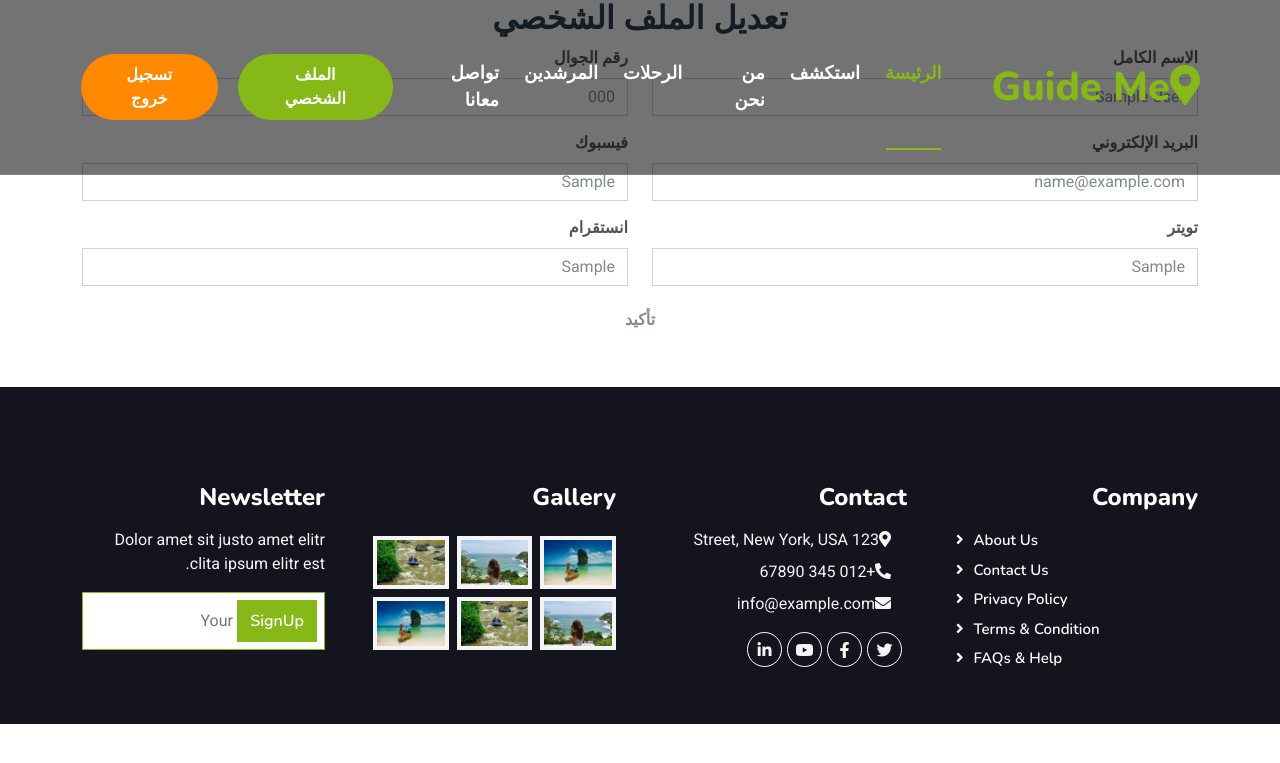
After one commit to aymonyz/trips, a PHP site: page /GuidePages/profile.php in a window 1280 px wide. The commit adds this page. Shown: the top 763 px of the page. Run offline with PHP 8.4, Linux system fonts and the light colour scheme; the visitor is signed in with stand-in values (Sample User, id 1); tables that the repository leaves empty or names only in its code hold one stand-in row (values such as "Sample post"); some libraries are stand-ins or nearby versions.

Commit message:
حفظ التعديلات المحلية

```diff
--- /dev/null
+++ b/GuidePages/profile.php
@@ -0,0 +1,137 @@
+<?php
+session_start();
+include '../db.php';
+
+// تحقق من تسجيل دخول العميل
+if (!isset($_SESSION['userId'])) {
+    header("Location: login.php");
+    exit();
+}
+
+$userId = $_SESSION['userId'];
+
+// جلب بيانات العميل من قاعدة البيانات
+$query = $pdo->prepare("
+    SELECT
+        user.name AS name,
+        user.emailAddress,
+        tourguide.phone,
+        tourguide.facebook,
+        tourguide.twitter,
+        tourguide.instagram
+    FROM
+        tourguide
+    INNER JOIN
+        user
+    ON
+        tourguide.guideId = user.userId
+    WHERE
+        tourguide.guideId = ?
+");
+
+$query->execute([$userId]);
+$user = $query->fetch(PDO::FETCH_ASSOC);
+
+if ($_SERVER['REQUEST_METHOD'] === 'POST') {
+    // استقبال البيانات من النموذج
+    $name = $_POST['name'];
+    $email = $_POST['emailAddress'];
+    $phone = $_POST['phone'];
+    $facebook = $_POST['facebook'];
+    $twitter = $_POST['twitter'];
+    $instagram = $_POST['instagram'];
+
+    // تحديث بيانات المستخدم في جدول user
+    $updateUserQuery = $pdo->prepare("UPDATE user SET name = ?, emailAddress = ? WHERE userId = ?");
+    $updateUserQuery->execute([$name, $email, $userId]);
+
+    // تحديث بيانات المرشد في جدول tourguide
+    $updateGuideQuery = $pdo->prepare("UPDATE tourguide SET phone = ?, facebook = ?, twitter = ?, instagram = ? WHERE guideId = ?");
+    $updateGuideQuery->execute([$phone, $facebook, $twitter, $instagram, $userId]);
+
+    echo "تم تحديث البيانات بنجاح!";
+}
+?>
+
+<!DOCTYPE html>
+<html lang="ar" dir="rtl">
+<head>
+    <meta charset="UTF-8">
+    <meta name="viewport" content="width=device-width, initial-scale=1.0">
+    <title>تعديل الملف الشخصي</title>
+    <link rel="stylesheet" href="../css/bootstrap.min.css">
+    <style>
+
+        h2 {
+            text-align: center;
+            margin-bottom: 20px;
+            color: #333;
+        }
+        .form-label {
+            font-weight: bold;
+            color: #555;
+        }
+        .form-control {
+            margin-bottom: 15px;
+            border-radius: 5px;
+        }
+        .btn-primaryy {
+            width: 100%;
+            padding: 10px;
+            font-size: 16px;
+            background-color: #333;
+            border: none;
+            border-radius: 5px;
+        }
+        .btn-primary:hover {
+            background-color: #555;
+        }
+    </style>
+</head>
+<body>
+
+<?php include '../base_nav.php'; ?>
+
+<div class="container">
+    <h2>تعديل الملف الشخصي</h2>
+    <form method="POST" enctype="multipart/form-data">
+        <div class="row">
+            <div class="col-md-6">
+                <label for="name" class="form-label">الاسم الكامل</label>
+                <input type="text" class="form-control" id="name" name="name" value="<?= htmlspecialchars($user['name']) ?>" required>
+            </div>
+            <div class="col-md-6">
+                <label for="phone" class="form-label">رقم الجوال</label>
+                <input type="text" class="form-control" id="phone" name="phone" value="<?= htmlspecialchars($user['phone']) ?>">
+            </div>
+        </div>
+        <div class="row">
+            <div class="col-md-6">
+                <label for="emailAddress" class="form-label">البريد الإلكتروني</label>
+                <input type="email" class="form-control" id="emailAddress" name="emailAddress" value="<?= htmlspecialchars($user['emailAddress']) ?>" required>
+            </div>
+            <div class="col-md-6">
+                <label for="facebook" class="form-label">فيسبوك</label>
+                <input type="url" class="form-control" id="facebook" name="facebook" value="<?= htmlspecialchars($user['facebook']) ?>">
+            </div>
+        </div>
+        <div class="row">
+            <div class="col-md-6">
+                <label for="twitter" class="form-label">تويتر</label>
+                <input type="url" class="form-control" id="twitter" name="twitter" value="<?= htmlspecialchars($user['twitter']) ?>">
+            </div>
+            <div class="col-md-6">
+                <label for="instagram" class="form-label">انستقرام</label>
+                <input type="url" class="form-control" id="instagram" name="instagram" value="<?= htmlspecialchars($user['instagram']) ?>">
+            </div>
+        </div>
+        <button type="submit" class="btn btn-primaryy">تأكيد</button>
+    </form>
+</div>
+
+<?php include '../footer.php'; ?>
+
+<script src="https://code.jquery.com/jquery-3.6.0.min.js"></script>
+<script src="../js/bootstrap.bundle.min.js"></script>
+</body>
+</html>
--- a/base_nav.php
+++ b/base_nav.php
@@ -78,12 +78,18 @@ if ($page == 'home') {
 
 <link href="css/bootstrap.min.css" rel="stylesheet">
 <link href="css/style.css" rel="stylesheet">
+<style>
+    a{
+        margin-right: 20px;
+        color: white;!important
+    }
+</style>
  </head>
 <div class="container-fluid position-relative p-0">
 <nav class="navbar navbar-expand-lg navbar-light px-4 px-lg-5 py-3 py-lg-0 " style="
     background: #0000008c;
 ">
-    <a href="index.php" class="navbar-brand p-0">
+    <a href="../index.php" class="navbar-brand p-0">
         <h1 class="text-primary m-0"><i class="fa fa-map-marker-alt me-3"></i>Guide Me</h1>
     </a>
     <button class="navbar-toggler" type="button" data-bs-toggle="collapse" data-bs-target="#navbarCollapse">
@@ -92,28 +98,25 @@ if ($page == 'home') {
     <div class="collapse navbar-collapse" id="navbarCollapse" style="
     padding: 25px;
 ">
-        <div class="navbar-nav ms-auto py-0">
+        <div class="navbar-nav ms-auto py-0" >
                  <?php if ($role == 'admin'): ?>
                     <a href="admin.php" class="nav-item nav-link">Admin</a>
                 <?php endif; ?>
                 <?php if ($role == 'guide'): ?>
                     <a href="guide.php?form=addPlace" class="nav-item nav-link">Suggest Place</a>
                 <?php endif; ?>
-            <a href="index.php?page=home" class="nav-item nav-link <?= $page == 'home' ? 'active' : '' ?>">الرئيسة</a>
-            <a href="index.php?page=Discover" class="nav-item nav-link <?= $page == 'Discover' ? 'active' : '' ?>">استكشف</a>
-            <a href="index.php?page=about" class="nav-item nav-link <?= $page == 'about' ? 'active' : '' ?>">من نحن </a>
-            <a href="index.php?page=packages" class="nav-item nav-link <?= $page == 'packages' ? 'active' : '' ?>">الرحلات </a>
-            <a href="index.php?page=team" class="nav-item nav-link <?= $page == 'team' ? 'active' : '' ?>">المرشدين </a>
-            <a href="index.php?page=contact" class="nav-item nav-link <?= $page == 'contact' ? 'active' : '' ?>">تواصل معانا </a>
-        </div>
+            <a href="../index.php?page=home" class="nav-item nav-link <?= $page == 'home' ? 'active' : '' ?>" >الرئيسة</a>
+            <a href="../index.php?page=Discover" class="nav-item nav-link <?= $page == 'Discover' ? 'active' : '' ?>">استكشف</a>
+            <a href="../index.php?page=about" class="nav-item nav-link <?= $page == 'about' ? 'active' : '' ?>">من نحن </a>
+            <a href="../index.php?page=packages" class="nav-item nav-link <?= $page == 'packages' ? 'active' : '' ?>">الرحلات </a>
+            <a href="../index.php?page=team" class="nav-item nav-link <?= $page == 'team' ? 'active' : '' ?>">المرشدين </a>
+            <a href="../index.php?page=contact" class="nav-item nav-link <?= $page == 'contact' ? 'active' : '' ?>">تواصل معانا </a>
+                </div>
         <?php if (isset($_SESSION['userId'])): ?>
             <!-- Show Profile and Logout if logged in -->
-            <a href="index.php?page=profile" class="btn btn-primary rounded-pill py-2 px-4">الملف الشخصي</a>
-            <a href="index.php?page=logout" class="btn btn-secondary rounded-pill py-2 px-4 ms-2">تسجيل خروج</a>
+            <a href="profile.php" class="btn btn-primary rounded-pill py-2 px-4">الملف الشخصي</a>
+            <a href="../pages/logout.php" class="btn btn-secondary rounded-pill py-2 px-4 ms-2">تسجيل خروج</a>
         <?php else: ?>
-            <a href="index.php?page=login" class="btn btn-primary rounded-pill py-2 px-4" style="margin:5px">تسجيل دخول </a>
-            <!-- Show Register if not logged in -->
-            <a href="index.php?page=register" class="btn btn-primary rounded-pill py-2 px-4">انشاء حساب</a>
-        <?php endif; ?>
+            <!-- Show Register if not logged in -->        <?php endif; ?>
     </div>
 </nav>
--- a/pages/logout.php
+++ b/pages/logout.php
@@ -2,6 +2,6 @@
 session_start();
 session_unset();
 session_destroy();
-header("Location: index.php?page=home");
+header("Location: ../index.php?page=home");
 exit();
 ?>
```
Also changed, not shown: GuidePages/complete_guide_info.php (+32 -1 lines), GuidePages/main.php (added, +41 -0 lines), GuidePages/register_basic_info.php (+9 -0 lines), GuidePages/save_additional_info.php (+29 -7 lines), nav.php (+13 -10 lines), pages/login.php (+38 -11 lines), uploads/Screenshot 2024-11-01 225806.png (added), uploads/Screenshot 2024-11-01 225816.png (added), uploads/Screenshot 2024-11-01 225834.png (added), uploads/t.png (added).
